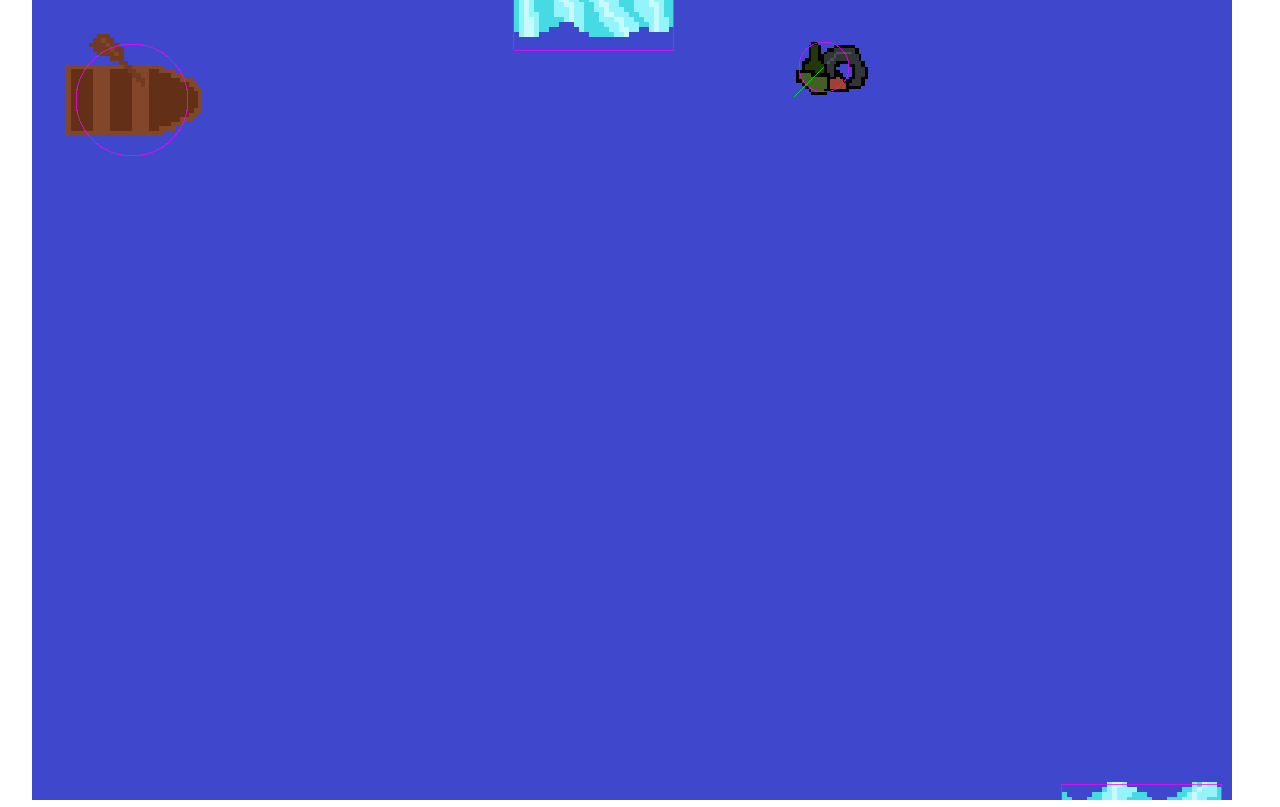
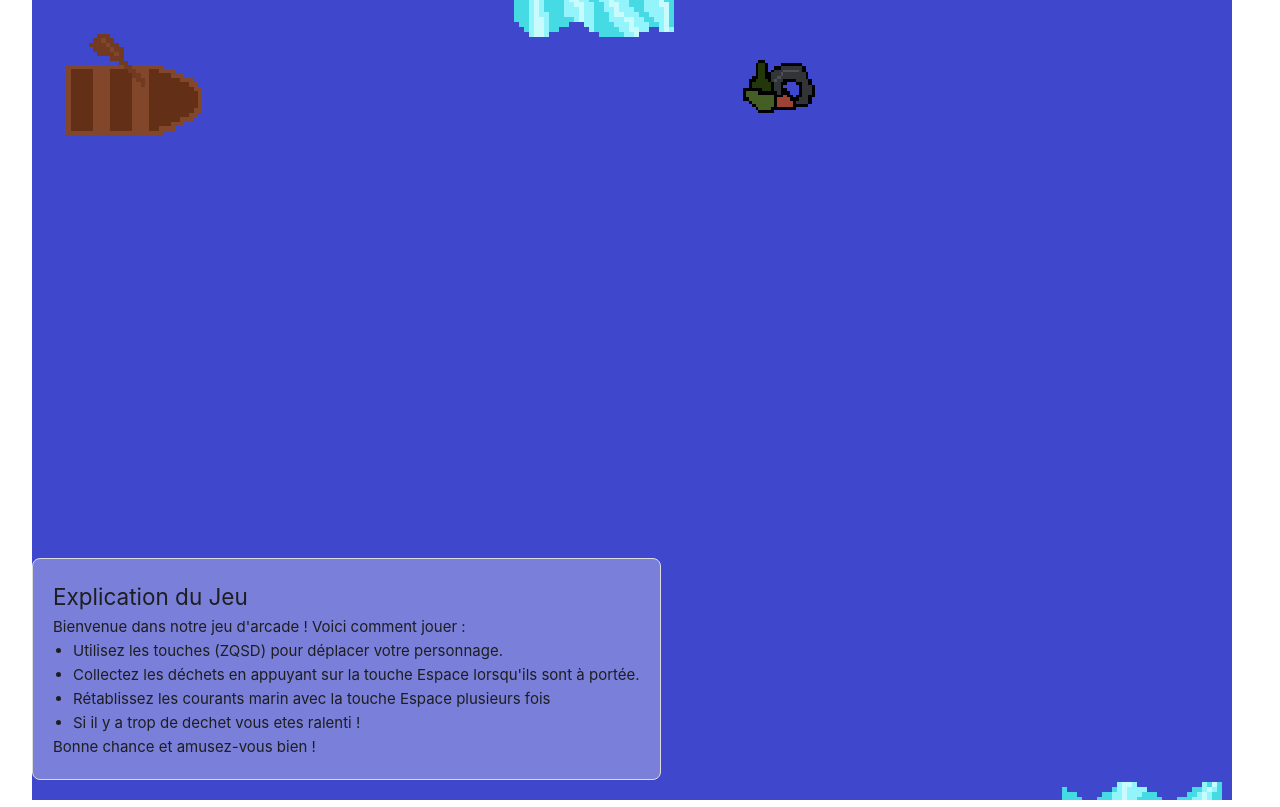
Before and after one commit to RamosPolo/NuitInfo-2024, a Vue app: page /jeu in a window 1280 px wide. Built offline with nearby package versions, Linux system fonts and the light colour scheme.

Commit message:
jeu update

```diff
--- a/src/components/jeu/JeuComponent.vue
+++ b/src/components/jeu/JeuComponent.vue
@@ -1,8 +1,42 @@
 <template>
   <div id="jeu-eau">
     <div id="jeu"></div>
+    <div class="game-explanation">
+        <h2>Explication du Jeu</h2>
+        <p>Bienvenue dans notre jeu d'arcade ! Voici comment jouer :</p>
+        <ul>
+          <li>Utilisez les touches (ZQSD) pour déplacer votre personnage.</li>
+          <li>Collectez les déchets en appuyant sur la touche <strong>Espace</strong> lorsqu'ils sont à portée.</li>
+          <li>Rétablissez les courants marin avec la touche <strong>Espace</strong> plusieurs fois</li>
+          <li>Si il y a trop de dechet vous etes ralenti !</li>
+        </ul>
+        <p>Bonne chance et amusez-vous bien !</p>
+    </div>
   </div>
 </template>
+
+<style>
+.game-explanation {
+    position: absolute;
+    bottom: 0;
+
+    background-color: #f9f9f951;
+    color: #1e1e1e;
+    border: 1px solid #ddd;
+    padding: 20px;
+    margin: 20px 0;
+    border-radius: 8px;
+}
+
+.game-explanation h2 {
+  margin-top: 0;
+}
+
+.game-explanation ul {
+  list-style-type: disc;
+  padding-left: 20px;
+}
+</style>
 
 <script setup>
 import Phaser from 'phaser'
@@ -66,7 +100,7 @@ function preload() {
 function create() {
     initMap.call(this);
     initPlayer.call(this);
-    initPhysics.call(this);
+    //initPhysics.call(this);
     initAnimations.call(this);
     initDechets.call(this);
     setupEvents.call(this);
@@ -101,10 +135,10 @@ function initPlayer() {
 }
 
 // Initialise la physique
-function initPhysics() {
-    this.physics.world.createDebugGraphic();
-    this.physics.world.debugGraphic.setAlpha(0.75);
-}
+// function initPhysics() {
+//     this.physics.world.createDebugGraphic();
+//     this.physics.world.debugGraphic.setAlpha(0.75);
+// }
 
 // Initialise les animations
 function initAnimations() {
@@ -145,7 +179,7 @@ function setupEvents() {
     });
 
     this.time.addEvent({
-        delay: 100,
+        delay: 50,
         loop: true,
         callback: movedechets,
         callbackScope: this
@@ -217,7 +251,9 @@ let currentCourant = null;
 function handleCollisions() {
     this.physics.overlap(player, dechetGroup, (player, dechet) => {
         if (!currentCourant) {
-            showDechetInteractionBar.call(this, dechet); // Affiche une barre d'interaction
+            this.input.keyboard.on('keydown-SPACE', () => {
+            dechet.destroy();
+        });
         }
     });
 
@@ -266,83 +302,8 @@ function handleSpacePress() {
     }
 }
 
-let interactionBar, interactionZoneGreen, interactionZoneRed, movingBar;
-let movingBarDirection = 1;
-let interactionBarTimer;
-let isInteracting = false;
 
-// Affiche une barre d'interaction lorsqu'un déchet est détecté
-function showDechetInteractionBar(dechet) {
-    if (isInteracting) return;
 
-    isInteracting = true;
-
-    const barWidth = 200;
-    const barHeight = 20;
-    const greenZoneWidth = 50; // Largeur de la zone verte
-    const redZoneWidth = barWidth - greenZoneWidth; // Largeur de la zone rouge
-    const x = player.x - barWidth / 2;
-    const y = player.y - 100;
-
-    interactionBar = this.add.graphics();
-    interactionBar.fillStyle(0x000000, 1); // Couleur noire pour le cadre
-    interactionBar.fillRect(x - 2, y - 2, barWidth + 4, barHeight + 4); // Cadre noir
-
-    // Zone verte
-    interactionZoneGreen = this.add.graphics();
-    interactionZoneGreen.fillStyle(0x00ff00, 1);
-    interactionZoneGreen.fillRect(x, y, greenZoneWidth, barHeight);
-
-    // Zone rouge
-    interactionZoneRed = this.add.graphics();
-    interactionZoneRed.fillStyle(0xff0000, 1);
-    interactionZoneRed.fillRect(x + greenZoneWidth, y, redZoneWidth, barHeight);
-
-    // Barre noire mobile
-    movingBar = this.add.graphics();
-    movingBar.fillStyle(0x000000, 1);
-    let movingBarX = x; // Position initiale de la barre noire
-    movingBar.fillRect(movingBarX, y, 10, barHeight);
-
-    // Animation de la barre noire
-    interactionBarTimer = this.time.addEvent({
-        delay: 16, // 60 FPS
-        loop: true,
-        callback: () => {
-            movingBarX += movingBarDirection * 4; // Vitesse de déplacement
-            if (movingBarX <= x || movingBarX >= x + barWidth - 10) {
-                movingBarDirection *= -1; // Inverse la direction
-            }
-            movingBar.clear();
-            movingBar.fillRect(movingBarX, y, 10, barHeight);
-        }
-    });
-
-    // Gestion de la touche espace
-    this.input.keyboard.once('keydown-SPACE', () => {
-        checkBarPosition.call(this, movingBarX, x, greenZoneWidth, dechet);
-    });
-}
-
-// Vérifie si la barre noire est dans la zone verte
-function checkBarPosition(movingBarX, barStartX, greenZoneWidth, dechet) {
-    const greenStart = barStartX;
-    const greenEnd = barStartX + greenZoneWidth;
-
-    if (movingBarX >= greenStart && movingBarX <= greenEnd) {
-        // La barre noire est dans la zone verte
-        dechet.destroy(); // Supprime le déchet
-    }
-
-    // Supprime les graphiques de la barre
-    interactionBar.destroy();
-    interactionZoneGreen.destroy();
-    interactionZoneRed.destroy();
-    movingBar.destroy();
-
-    interactionBarTimer.remove(false); // Arrête le timer
-    isInteracting = false;
-}
 
 // Joue les animations du joueur
 function playAnimations() {
```
Also changed, not shown: public/images/courant.png.
